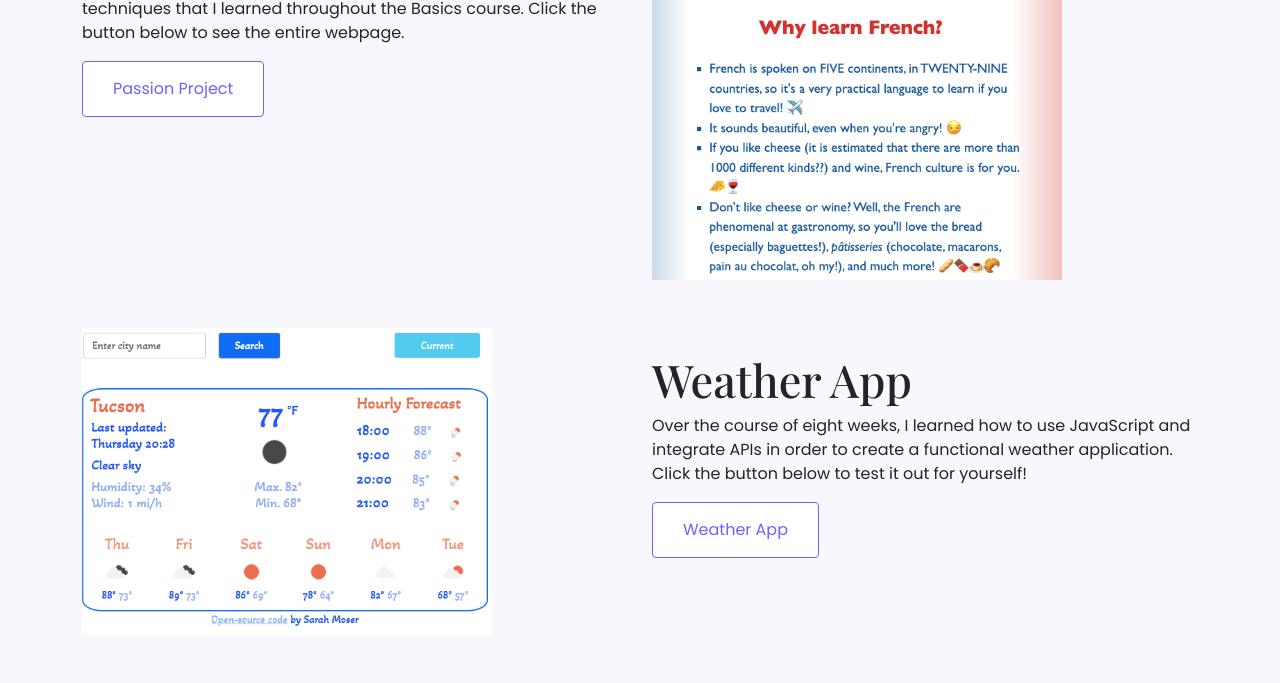
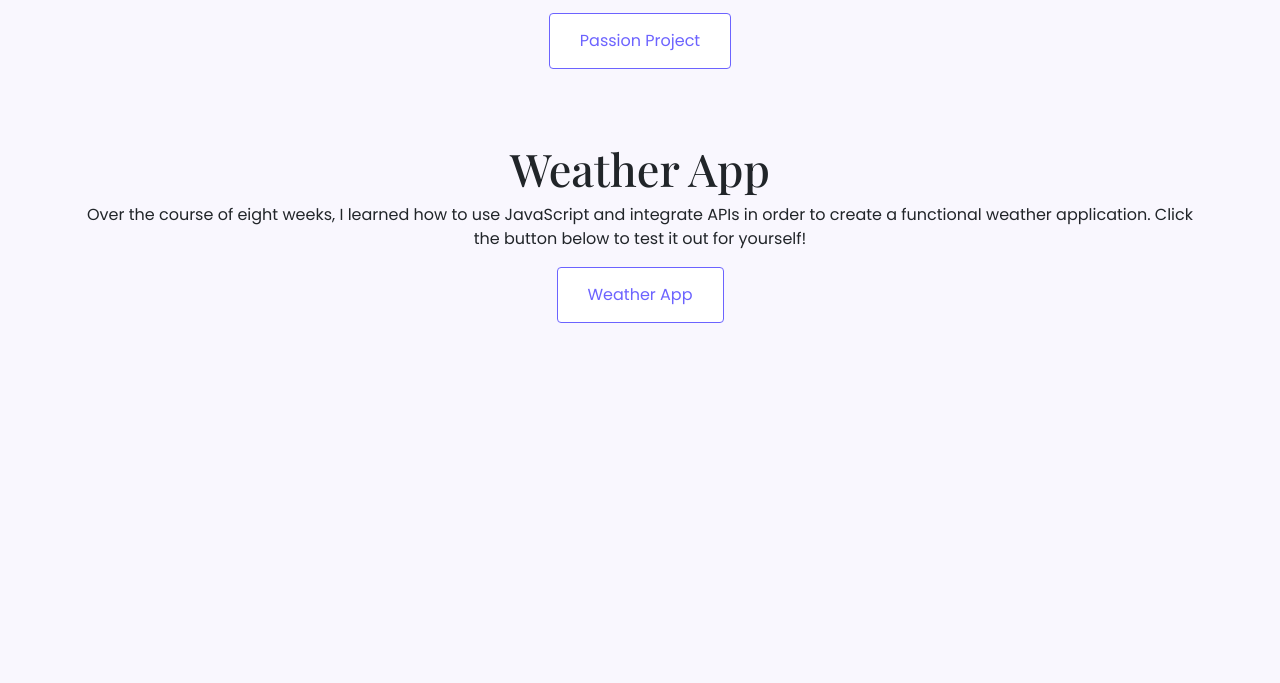
Before and after one commit to sjmoser/moser-portfolio-project-shecodes-responsive, a plain HTML site: page index.html in a window 1280 px wide. Shown: the part 690-1373 px from the top of the page. After the commit the page ends 1061 px from the top, so only its background shows below. Drawn offline with nearby package versions, Linux system fonts and the light colour scheme.

Commit message:
Tried to make homepage responsive

```diff
--- a/index.html
+++ b/index.html
@@ -77,12 +77,12 @@
     </div>
     <div class="container">
       <div class="row mb-5">
-        <div class="col">
+        <div class="col project-text">
           <h2 class="heading-title">Passion Project</h2>
           <p>
-            After completing the three-week SheCodes Basics training in a single week,
-            I created this basic webpage about something I am passionate about
-            -- French -- while integrating HTML and CSS techniques that I
+            After completing the three-week SheCodes Basics training in a single
+            week, I created this basic webpage about something I am passionate
+            about -- French -- while integrating HTML and CSS techniques that I
             learned throughout the Basics course. Click the button below to see
             the entire webpage.
           </p>
@@ -94,7 +94,7 @@
             Passion Project
           </a>
         </div>
-        <div class="col">
+        <div class="col d-lg-none">
           <img
             src="images/passion project.png"
             alt="screenshot of basic website from shecodes basics"
@@ -103,14 +103,14 @@
         </div>
       </div>
       <div class="row mb-5">
-        <div class="col">
+        <div class="col d-lg-none">
           <img
             src="images/weather app.png"
             alt="screenshot of weather app from shecodes plus"
             class="project-picture"
           />
         </div>
-        <div class="col">
+        <div class="col project-text">
           <h2 class="heading-title">Weather App</h2>
           <p>
             Over the course of eight weeks, I learned how to use JavaScript and
--- a/style/portfolio.css
+++ b/style/portfolio.css
@@ -62,8 +62,8 @@ h2 {
   max-width: 75%;
 }
 
-@media (max-width: 900px) {
-  .heading-title {
+@media (min-width: 992px) {
+  .project-text{
     text-align: center;
   }
 }
```
